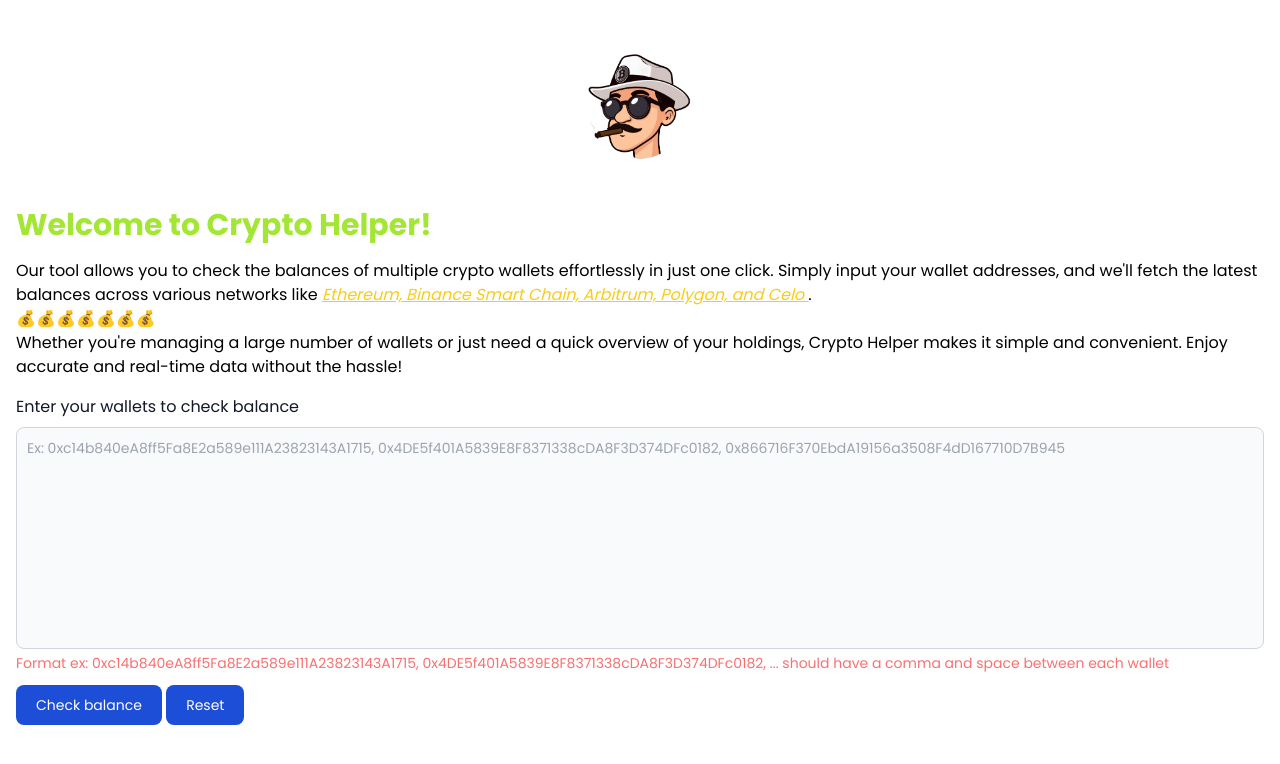
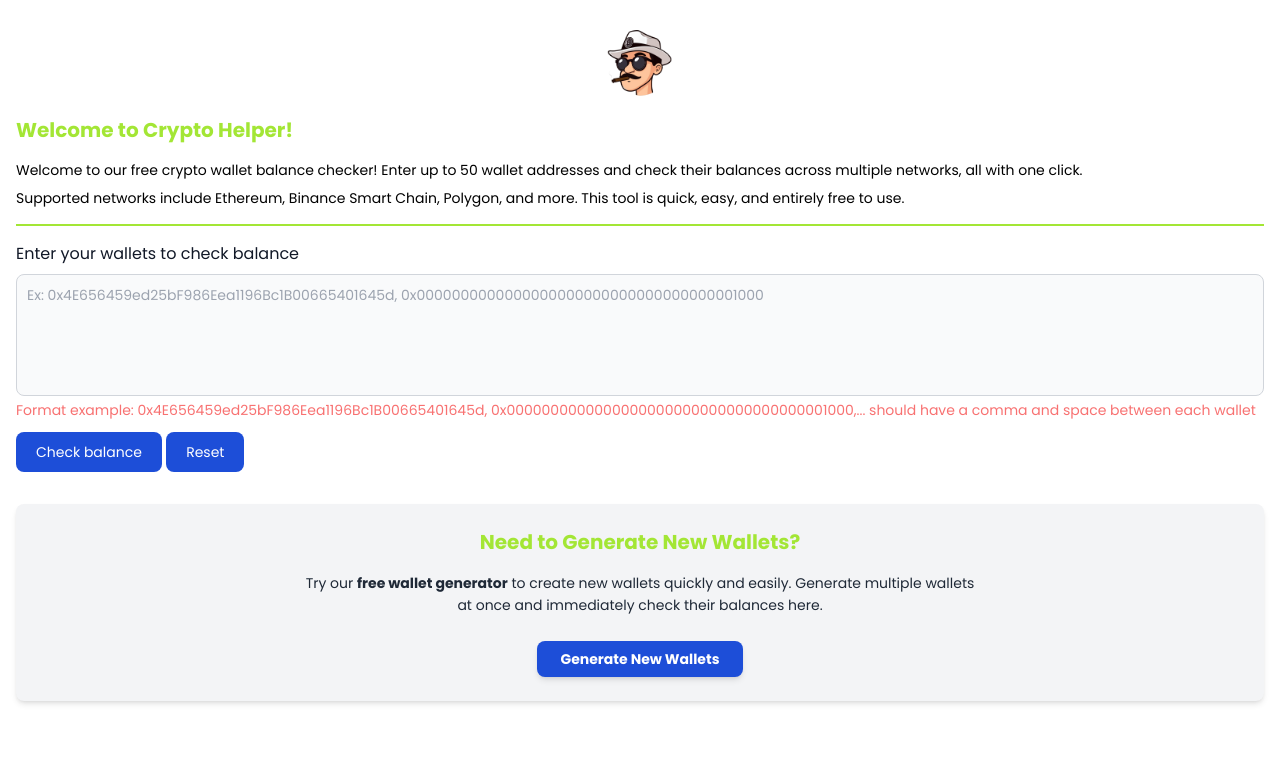
Before and after one commit to nhonnhon/check_wallet, a plain HTML site: page index.html in a window 1280 px wide. Drawn offline with nearby package versions, Linux system fonts and the light colour scheme.

Commit message:
update reference and make UI better

```diff
--- a/index.html
+++ b/index.html
@@ -54,32 +54,28 @@
 
 <body>
   <div class="container mx-auto px-4 py-4">
-    <div class="flex justify-center my-4">
-      <img src="logo.png" alt="Crypto Helper Logo" class="w-32 h-auto" />
+    <div class="flex justify-center">
+      <img src="logo.png" alt="Crypto Helper Logo" class="w-20 h-auto" />
     </div>
-    <h1 class="text-3xl font-bold text-lime-400 mb-4">Welcome to Crypto Helper!
+    <h1 class="text-xl font-bold text-lime-400 mb-4">Welcome to Crypto Helper!
     </h1>
-    <p>
-      Our tool allows you to check the balances of multiple crypto wallets effortlessly in just one click. Simply input
-      your wallet addresses, and we'll fetch the latest balances across various networks like <i
-        class="text-yellow-400"><u>
-          Ethereum, Binance Smart Chain, Arbitrum, Polygon, and Celo
-        </u></i>. <br />
-      💰💰💰💰💰💰💰
-      <br /> Whether you're managing a large number of wallets or just need a
-      quick
-      overview of your holdings, Crypto Helper makes it simple and convenient. Enjoy accurate and real-time data without
-      the hassle!
+    <p class="mt-4 text-sm">
+      Welcome to our free crypto wallet balance checker! Enter up to 50 wallet addresses and check their balances across
+      multiple networks, all with one click.
     </p>
-
+    <p class="mt-2 text-sm">
+      Supported networks include Ethereum, Binance Smart Chain, Polygon, and more. This tool is quick, easy, and
+      entirely free to use.
+    </p>
+    <hr class="mt-4 border border-bottom border-lime-400" />
     <form onsubmit="return generateWallet(event)">
       <label for="wallets" class="block mb-2 mt-4 text-gray-900">Enter your wallets to check balance</label>
-      <textarea id="wallets" rows="10"
+      <textarea id="wallets" rows="5"
         class="resize-none bg-gray-50 border border-gray-300 text-gray-900 text-sm rounded-lg focus:ring-blue-500 focus:border-blue-500 block w-full p-2.5 dark:bg-gray-700 dark:border-gray-600 dark:placeholder-gray-400 dark:text-white dark:focus:ring-blue-500 dark:focus:border-blue-500"
-        placeholder="Ex: 0xc14b840eA8ff5Fa8E2a589e111A23823143A1715, 0x4DE5f401A5839E8F8371338cDA8F3D374DFc0182, 0x866716F370EbdA19156a3508F4dD167710D7B945"
+        placeholder="Ex: 0x4E656459ed25bF986Eea1196Bc1B00665401645d, 0x0000000000000000000000000000000000001000"
         required></textarea>
-      <p id="helper_text" class="mt-1 text-sm text-red-400">Format ex: 0xc14b840eA8ff5Fa8E2a589e111A23823143A1715,
-        0x4DE5f401A5839E8F8371338cDA8F3D374DFc0182, ... should have a comma and space between each wallet</p>
+      <p id="helper_text" class="mt-1 text-sm text-red-400">Format example: 0x4E656459ed25bF986Eea1196Bc1B00665401645d,
+        0x0000000000000000000000000000000000001000,... should have a comma and space between each wallet</p>
       <button type="submit"
         class="text-white bg-blue-700 hover:bg-blue-800 focus:ring-4 focus:outline-none focus:ring-blue-300 rounded-lg text-sm w-full sm:w-auto px-5 py-2.5 text-center mt-3 disabled:bg-gray-300"
         id="submit_btn">
@@ -125,6 +121,23 @@
         </div>
       </div>
     </div>
+
+    <!-- Wallet Generator Section -->
+    <section class="mt-8 bg-gray-100 dark:bg-gray-800 py-6 rounded-lg shadow-md">
+      <div class="container mx-auto px-4">
+        <h2 class="text-xl font-bold text-lime-400 text-center">Need to Generate New Wallets?</h2>
+        <p class="text-sm text-center mt-4 max-w-2xl mx-auto text-gray-800 dark:text-gray-300 leading-relaxed">
+          Try our <strong>free wallet generator</strong> to create new wallets quickly and easily. Generate multiple
+          wallets at once and immediately check their balances here.
+        </p>
+        <div class="flex justify-center mt-6">
+          <a href="https://crypto-helpers.vercel.app/" target="_blank"
+            class="bg-blue-700 hover:bg-blue-800 text-white font-bold py-2 px-6 rounded-lg shadow-md text-sm transition duration-300">
+            Generate New Wallets
+          </a>
+        </div>
+      </div>
+    </section>
   </div>
   <script src="constant.js"></script>
   <script src="utils.js"></script>
@@ -198,7 +211,7 @@
         helperElement.classList.add('text-red-900');
         return;
       }
-
+      helperElement.innerHTML = '';
       submitButton.disabled = true;
 
       getBalanceList(correctWallets)
```
